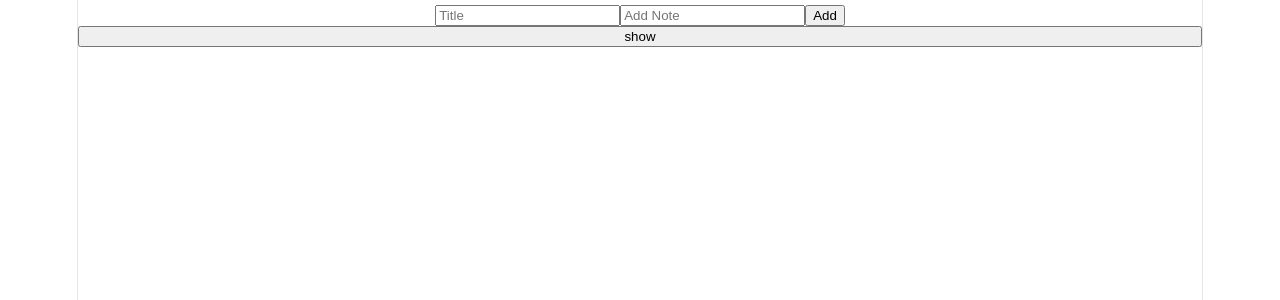
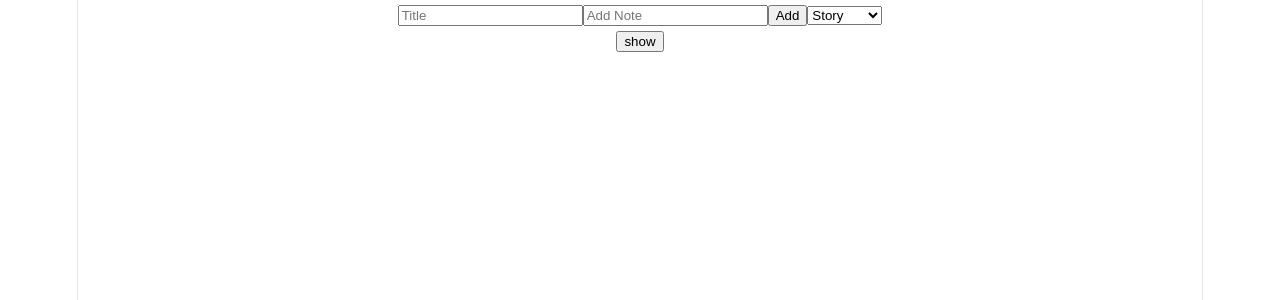
Before and after one commit to aboodsamad/Intern-abdelrahman-samad-notes-application, a React (Vite) app in the folder notes/: page / in a window 1280 px wide. Shown: the top 300 px of the page. Built offline with nearby package versions, Linux system fonts and the light colour scheme.

Commit message:
fix the return statement in addNotes file and new files for it

```diff
--- a/notes/src/NotesManagment/addNotes.tsx
+++ b/notes/src/NotesManagment/addNotes.tsx
@@ -1,8 +1,8 @@
 import { useState } from "react";
 import type { Dispatch, SetStateAction } from "react";
 import type { Note } from "../models/Notes";
-import { DeleteNotes } from "./DeleteNotes";
-import { EditNotes } from "./EditNotes";
+import { NoteForm } from "./notesForm";
+import { NoteItem } from "./noteItem";
 
 type Props = {
   notes: Note[];
@@ -12,54 +12,35 @@ type Props = {
 export function AddNotes({ notes, setNotes }: Props) {
   const [NotesText, setNoteText] = useState("");
   const [title, setTitle] = useState("");
+  const [category, setCategory] = useState("story");
   const [show, setShow] = useState(false);
+
 
   function AddNote(e: React.FormEvent) {
     e.preventDefault();
     setNotes((prev) => [
       ...prev,
-      { id: Date.now(), text: NotesText, title: title, category: "story" },
+      { id: Date.now(), text: NotesText, title: title, category: category },
     ]);
     setNoteText("");
     setTitle("");
   }
 
   return (
-    <>
-      <form onSubmit={AddNote}>
-        <input
-          type="text"
-          placeholder="Title"
-          value={title}
-          onChange={(r) => setTitle(r.target.value)}
-        />
-
-        <input
-          type="text"
-          placeholder="Add Note"
-          value={NotesText}
-          onChange={(r) => setNoteText(r.target.value)}
-        />
-        <button type="submit">Add</button>
-      </form>
-
-      <button onClick={() => setShow(!show)}>{show ? "hide" : "show"}</button>
+    <div className="app">
+      <NoteForm setNotes={setNotes}/>
+      <button className="btn-toggle" onClick={() => setShow(!show)}>
+        {show ? "hide" : "show"}
+      </button>
       <br />
       {show && (
-        <ul>
+        <ul className="note-list">
           {notes.map((item) => (
-            <>
-              <li key={item.id}>
-                <b>{item.title}</b>: {item.text}
-              </li>
-              <button onClick={() => DeleteNotes(item.id, { setNotes })}>
-                Delete
-              </button>
-              <EditNotes note={item} setNotes={setNotes} />
-            </>
+            <NoteItem key={item.id} note={item} setNotes={setNotes} />
+
           ))}
         </ul>
       )}
-    </>
+    </div>
   );
 }
--- /dev/null
+++ b/notes/src/NotesManagment/noteItem.tsx
@@ -0,0 +1,19 @@
+import type { Dispatch, SetStateAction } from "react";
+import type { Note } from "../models/Notes";
+import { DeleteNotes } from "./DeleteNotes";
+import { EditNotes } from "./EditNotes";
+
+type Props = {
+  note: Note;
+  setNotes: Dispatch<SetStateAction<Note[]>>;
+};
+
+export function NoteItem({ note, setNotes }: Props) {
+  return (
+    <li className="note-item">
+      <b>{note.title}</b> ({note.category}): {note.text}
+      <button onClick={() => DeleteNotes(note.id, { setNotes })}>Delete</button>
+      <EditNotes note={note} setNotes={setNotes} />
+    </li>
+  );
+}
--- /dev/null
+++ b/notes/src/NotesManagment/notesForm.tsx
@@ -0,0 +1,52 @@
+import { useState } from "react";
+import type { Dispatch, SetStateAction } from "react";
+import type { Note } from "../models/Notes";
+type Props = {
+  setNotes: Dispatch<SetStateAction<Note[]>>;
+};
+
+export function NoteForm({ setNotes }: Props) {
+  const [NotesText, setNoteText] = useState("");
+  const [title, setTitle] = useState("");
+  const [category, setCategory] = useState("story");
+
+  function AddNote(e: React.FormEvent) {
+    e.preventDefault();
+    setNotes((prev) => [
+      ...prev,
+      { id: Date.now(), text: NotesText, title: title, category: category },
+    ]);
+    setNoteText("");
+    setTitle("");
+  }
+  return (
+    <form onSubmit={AddNote} className="note-form">
+      <input
+        className="input-title"
+        type="text"
+        placeholder="Title"
+        value={title}
+        onChange={(r) => setTitle(r.target.value)}
+      />
+
+      <input
+        className="input-note"
+        type="text"
+        placeholder="Add Note"
+        value={NotesText}
+        onChange={(r) => setNoteText(r.target.value)}
+      />
+      <button type="submit">Add</button>
+      <select
+        className="select-category"
+        value={category}
+        onChange={(e) => setCategory(e.target.value)}
+      >
+        <option value="story">Story</option>
+        <option value="work">Work</option>
+        <option value="personal">Personal</option>
+        <option value="ideas">Ideas</option>
+      </select>
+    </form>
+  );
+}
```
